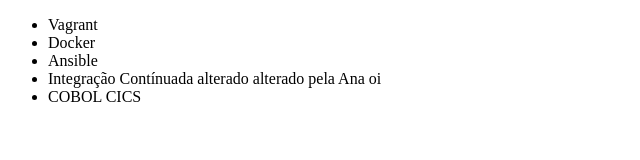
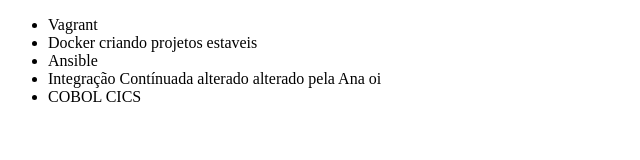
Before and after one commit to Claudao-rj/AluraGit, a plain HTML site: page index.html in a window 1280 px wide. Shown: the whole page, without its empty margins (0-640 px from the left). Drawn offline with Linux system fonts and the light colour scheme.

Commit message:
alterando lista curso docker

```diff
--- a/index.html
+++ b/index.html
@@ -7,7 +7,7 @@
 <body>
     <ul>
         <li>Vagrant</li>
-        <li>Docker</li>
+        <li>Docker criando projetos estaveis</li>
         <li>Ansible</li>
         <li>Integração Contínuada alterado alterado pela Ana oi</li>
         <li>COBOL CICS</li>
```
